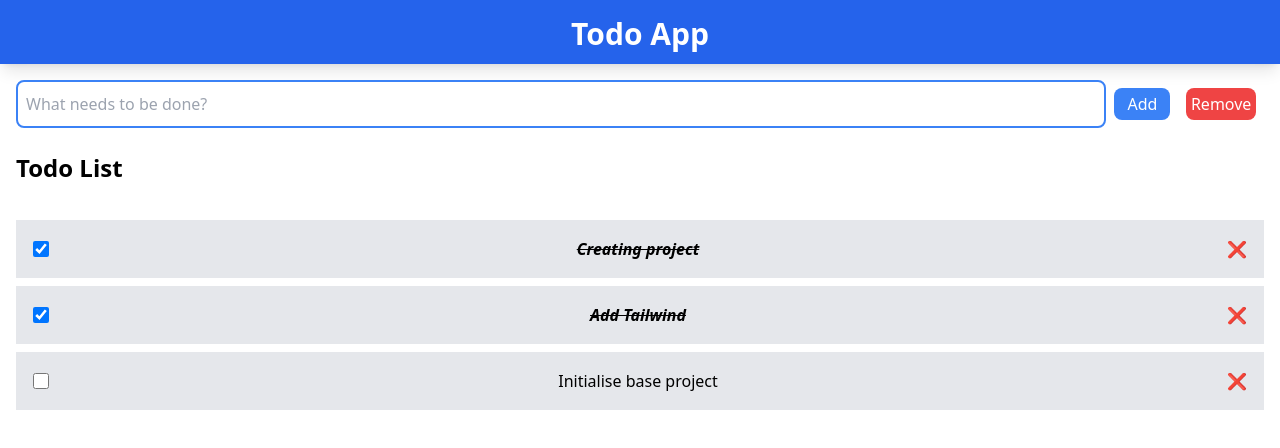
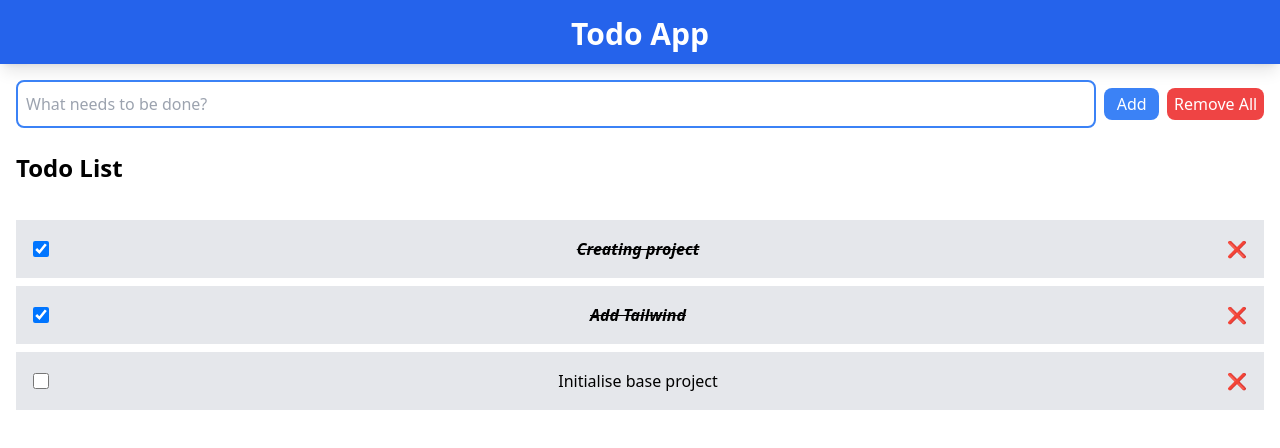
Before and after one commit to AjinkyaTaranekar/Svelte-Todo-App-With-Unit-Testing, a SvelteKit app: page /todos in a window 1280 px wide. Shown: the top 448 px of the page. Built offline with nearby package versions, Linux system fonts and the light colour scheme.

Commit message:
- improve ui

```diff
--- a/src/routes/todos/components/TodoList.svelte
+++ b/src/routes/todos/components/TodoList.svelte
@@ -56,14 +56,14 @@
     </button>
     <button
       on:click={removeAll}
-      class=" rounded-lg h-8 text-white w-20 mx-2"
+      class=" rounded-lg h-8 text-white w-28"
       class:cursor-not-allowed={!todoList.length}
       class:pointers-events-none={!todoList.length}
       class:bg-red-300={!todoList.length}
       class:bg-red-500={todoList.length}
       disabled={!todoList.length}
     >
-      Remove
+      Remove All
     </button>
   </div>
   {#if errorMessage}
```
Also changed, not shown: 1 other file (tests, documents, lock files or other folders).
